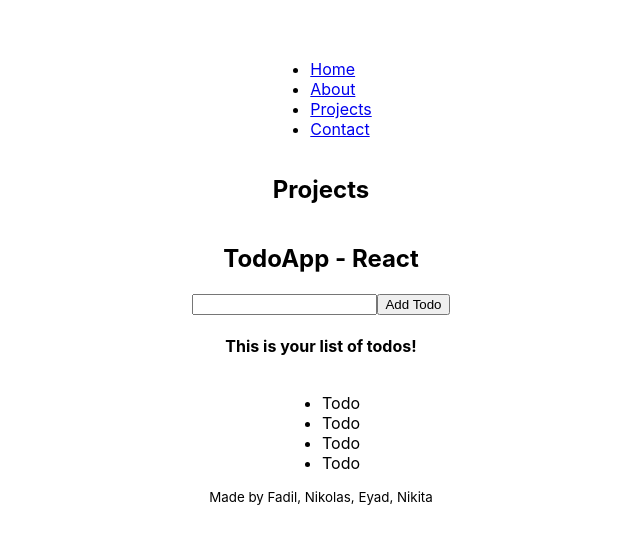
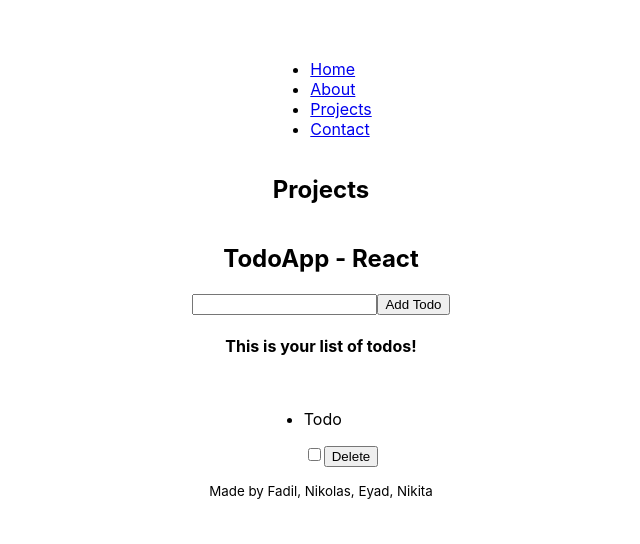
Before and after one commit to FaaDiiL/react-platform, a React (Create React App) app: page /projects in a window 1280 px wide. Shown: the top 544 px of the page, without its empty margins (319-959 px from the left). Built offline with nearby package versions, Linux system fonts and the light colour scheme.

Commit message:
In Todo.js inserted one paragraph & two inputs, 1: checkbox 2:button-delete

```diff
--- a/src/Main/Projects/TodoApp/ViewTodos/Todo/Todo.js
+++ b/src/Main/Projects/TodoApp/ViewTodos/Todo/Todo.js
@@ -3,10 +3,8 @@
 function Todo() {
      return (
           <>
-               <li>Todo</li>
-               <li>Todo</li>
-               <li>Todo</li>
-               <li>Todo</li>
+               <li><p>Todo</p><input type="checkbox" /><input type="button" value="Delete"/></li>
+
           </>
      )
 }
```
